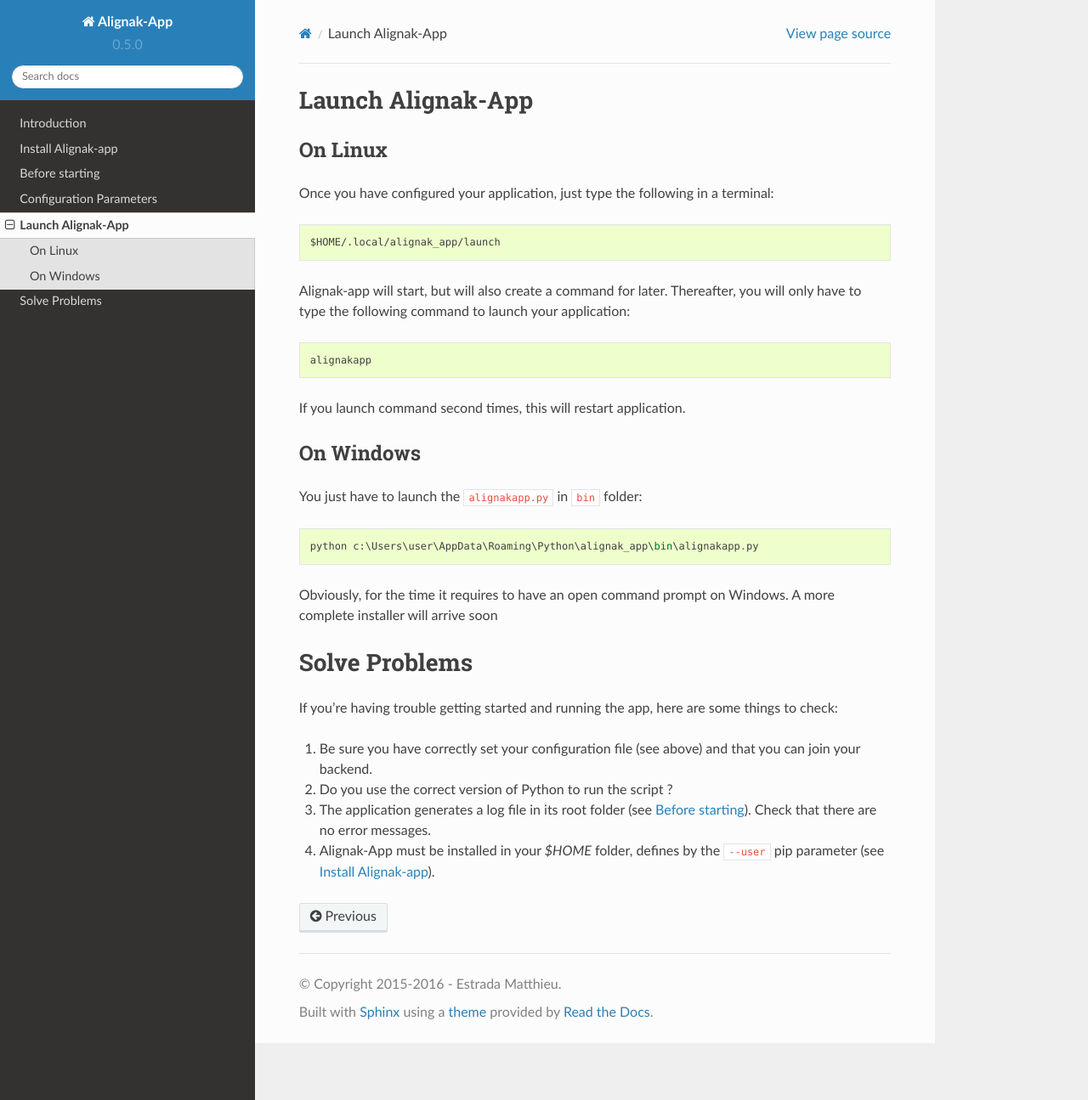
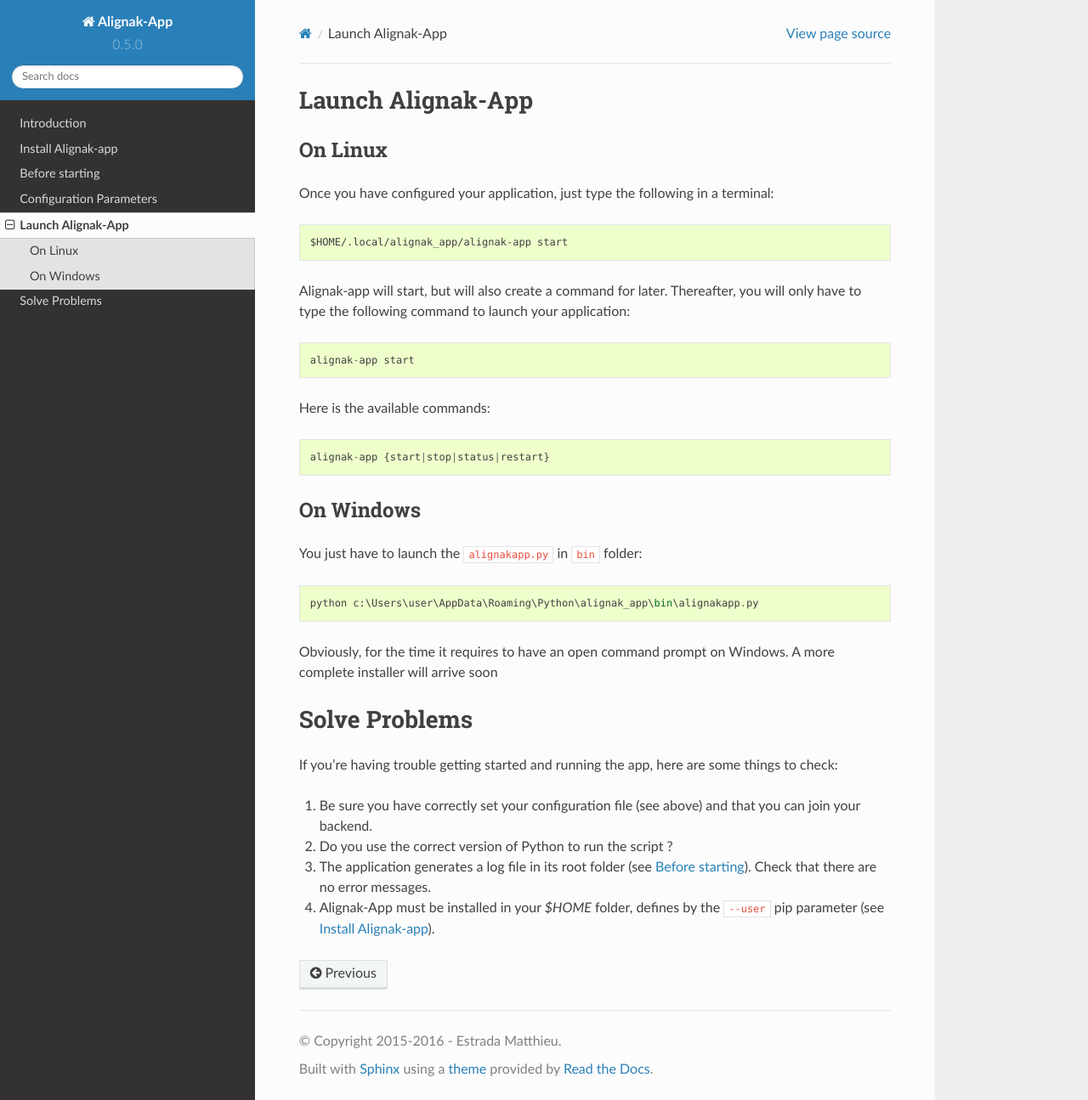
Before and after one commit to Alignak-monitoring-contrib/alignak-app, a Sphinx documentation site: the page built from docs/launch.rst, in a window 1280 px wide and 1295 px high. Shown: the whole window at 85% size. Built offline with Sphinx 7.4.7 and the Read the Docs theme 2.0.0, drawn with Linux system fonts in a browser that asks for light colours.

Commit message:
Remove old-script, update docs for new script

```diff
--- a/docs/launch.rst
+++ b/docs/launch.rst
@@ -8,13 +8,15 @@
 
 Once you have configured your application, just type the following in a terminal::
 
-    $HOME/.local/alignak_app/launch
+    $HOME/.local/alignak_app/alignak-app start
 
 Alignak-app will start, but will also create a command for later. Thereafter, you will only have to type the following command to launch your application::
 
-    alignakapp
+    alignak-app start
 
-If you launch command second times, this will restart application.
+Here is the available commands::
+
+    alignak-app {start|stop|status|restart}
 
 On Windows
 ~~~~~~~~~~
```
Also changed, not shown: 2 other files.
